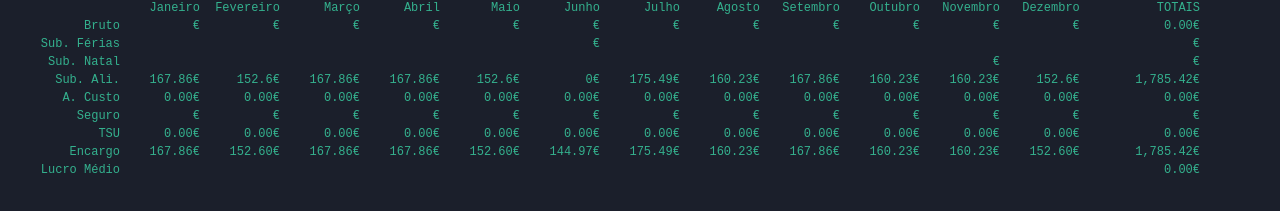
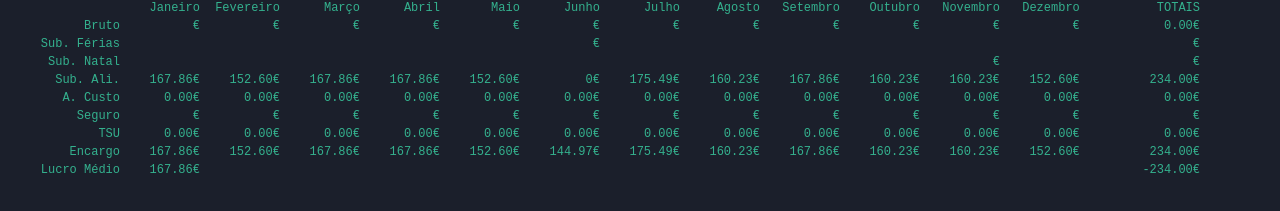
Before and after one commit to BernardoResende/Bernardo-Resende, an Angular app: page / in a window 1280 px wide. Shown: the part 369-580 px from the top of the page. Built offline with nearby package versions, Linux system fonts and the light colour scheme.

Commit message:
2 files modified

```diff
--- a/src/app/simulator/simulator.component.html
+++ b/src/app/simulator/simulator.component.html
@@ -107,18 +107,18 @@
 										</div>
 
                     <div class="row ">
-											<div class="col-sm-1 "><div class="col-sm ">{{jan}}€</div></div>
-											<div class="col-sm-1 "><div class="col-sm ">{{fev}}€</div></div>
-											<div class="col-sm-1 "><div class="col-sm ">{{mar}}€</div></div>
-											<div class="col-sm-1 "><div class="col-sm ">{{abr}}€</div></div>
-											<div class="col-sm-1 "><div class="col-sm ">{{mai}}€</div></div>
+											<div class="col-sm-1 "><div class="col-sm ">{{jan*sAli | number:'1.2-2'}}€</div></div>
+											<div class="col-sm-1 "><div class="col-sm ">{{fev*sAli | number:'1.2-2'}}€</div></div>
+											<div class="col-sm-1 "><div class="col-sm ">{{mar*sAli | number:'1.2-2'}}€</div></div>
+											<div class="col-sm-1 "><div class="col-sm ">{{abr*sAli | number:'1.2-2'}}€</div></div>
+											<div class="col-sm-1 "><div class="col-sm ">{{mai*sAli | number:'1.2-2'}}€</div></div>
 											<div class="col-sm-1 "><div class="col-sm ">0€</div></div>
-											<div class="col-sm-1 "><div class="col-sm ">{{jul}}€</div></div>
-											<div class="col-sm-1 "><div class="col-sm ">{{ago}}€</div></div>
-											<div class="col-sm-1 "><div class="col-sm ">{{set}}€</div></div>
-											<div class="col-sm-1 "><div class="col-sm ">{{out}}€</div></div>
-											<div class="col-sm-1 "><div class="col-sm ">{{nov}}€</div></div>
-											<div class="col-sm-1 "><div class="col-sm ">{{dez}}€</div></div>
+											<div class="col-sm-1 "><div class="col-sm ">{{jul*sAli | number:'1.2-2'}}€</div></div>
+											<div class="col-sm-1 "><div class="col-sm ">{{ago*sAli | number:'1.2-2'}}€</div></div>
+											<div class="col-sm-1 "><div class="col-sm ">{{set*sAli | number:'1.2-2'}}€</div></div>
+											<div class="col-sm-1 "><div class="col-sm ">{{out*sAli | number:'1.2-2'}}€</div></div>
+											<div class="col-sm-1 "><div class="col-sm ">{{nov*sAli | number:'1.2-2'}}€</div></div>
+											<div class="col-sm-1 "><div class="col-sm ">{{dez*sAli | number:'1.2-2'}}€</div></div>
 										</div>
 
                       <div class="row ">
@@ -168,18 +168,33 @@
 
                     <div class="row">
 											<!-- <div class="col-sm-1 "><div class="col-sm ">{{brutos+jan | currency : 'EUR' : true : '1.2-2'}}</div></div> -->
-											<div class="col-sm-1 "><div class="col-sm ">{{brutos+jan+(aCusto*11/12)+(brutos*0.2375) | number:'1.2-2'}}€</div></div>
-                      <div class="col-sm-1 "><div class="col-sm ">{{brutos+fev+(aCusto*11/12)+(brutos*0.2375) | number:'1.2-2'}}€</div></div>
-											<div class="col-sm-1 "><div class="col-sm ">{{brutos+mar+(aCusto*11/12)+(brutos*0.2375) | number:'1.2-2'}}€</div></div>
-											<div class="col-sm-1 "><div class="col-sm ">{{brutos+abr+(aCusto*11/12)+(brutos*0.2375) | number:'1.2-2'}}€</div></div>
-											<div class="col-sm-1 "><div class="col-sm ">{{brutos+mai+(aCusto*11/12)+(brutos*0.2375) | number:'1.2-2'}}€</div></div>
-											<div class="col-sm-1 "><div class="col-sm ">{{brutos+jun+(aCusto*11/12)+(brutos*0.2375) | number:'1.2-2'}}€</div></div>
-											<div class="col-sm-1 "><div class="col-sm ">{{brutos+jul+(aCusto*11/12)+(brutos*0.2375) | number:'1.2-2'}}€</div></div>
-											<div class="col-sm-1 "><div class="col-sm ">{{brutos+ago+(aCusto*11/12)+(brutos*0.2375) | number:'1.2-2'}}€</div></div>
-											<div class="col-sm-1 "><div class="col-sm ">{{brutos+set+(aCusto*11/12)+(brutos*0.2375) | number:'1.2-2'}}€</div></div>
-											<div class="col-sm-1 "><div class="col-sm ">{{brutos+out+(aCusto*11/12)+(brutos*0.2375) | number:'1.2-2'}}€</div></div>
-											<div class="col-sm-1 "><div class="col-sm ">{{brutos+nov+(aCusto*11/12)+(brutos*0.2375) | number:'1.2-2'}}€</div></div>
-											<div class="col-sm-1 "><div class="col-sm ">{{brutos+dez+(aCusto*11/12)+(brutos*0.2375) | number:'1.2-2'}}€</div></div>
+											<div class="col-sm-1 "><div class="col-sm ">{{brutos+(jan*sAli)+(aCusto*11/12)+(brutos*0.2375) | number:'1.2-2'}}€</div></div>
+                      <div class="col-sm-1 "><div class="col-sm ">{{brutos+(fev*sAli)+(aCusto*11/12)+(brutos*0.2375) | number:'1.2-2'}}€</div></div>
+											<div class="col-sm-1 "><div class="col-sm ">{{brutos+(mar*sAli)+(aCusto*11/12)+(brutos*0.2375) | number:'1.2-2'}}€</div></div>
+											<div class="col-sm-1 "><div class="col-sm ">{{brutos+(abr*sAli)+(aCusto*11/12)+(brutos*0.2375) | number:'1.2-2'}}€</div></div>
+											<div class="col-sm-1 "><div class="col-sm ">{{brutos+(mai*sAli)+(aCusto*11/12)+(brutos*0.2375) | number:'1.2-2'}}€</div></div>
+											<div class="col-sm-1 "><div class="col-sm ">{{brutos+(jun*sAli)+(aCusto*11/12)+(brutos*0.2375) | number:'1.2-2'}}€</div></div>
+											<div class="col-sm-1 "><div class="col-sm ">{{brutos+(jul*sAli)+(aCusto*11/12)+(brutos*0.2375) | number:'1.2-2'}}€</div></div>
+											<div class="col-sm-1 "><div class="col-sm ">{{brutos+(ago*sAli)+(aCusto*11/12)+(brutos*0.2375) | number:'1.2-2'}}€</div></div>
+											<div class="col-sm-1 "><div class="col-sm ">{{brutos+(set*sAli)+(aCusto*11/12)+(brutos*0.2375) | number:'1.2-2'}}€</div></div>
+											<div class="col-sm-1 "><div class="col-sm ">{{brutos+(out*sAli)+(aCusto*11/12)+(brutos*0.2375) | number:'1.2-2'}}€</div></div>
+											<div class="col-sm-1 "><div class="col-sm ">{{brutos+(nov*sAli)+(aCusto*11/12)+(brutos*0.2375) | number:'1.2-2'}}€</div></div>
+											<div class="col-sm-1 "><div class="col-sm ">{{brutos+(dez*sAli)+(aCusto*11/12)+(brutos*0.2375) | number:'1.2-2'}}€</div></div>
+										</div>
+
+                    <div class="row">
+											<div class="col-sm-1 "><div class="col-sm ">{{((negocio*jan)-brutos+(jan*sAli)+(aCusto*11/12)+(brutos*0.2375) | number:'1.2-2')}}€</div></div>
+                      <div class="col-sm-1 "><div class="col-sm "></div></div>
+											<div class="col-sm-1 "><div class="col-sm "></div></div>
+											<div class="col-sm-1 "><div class="col-sm "></div></div>
+											<div class="col-sm-1 "><div class="col-sm "></div></div>
+											<div class="col-sm-1 "><div class="col-sm "></div></div>
+											<div class="col-sm-1 "><div class="col-sm "></div></div>
+											<div class="col-sm-1 "><div class="col-sm "></div></div>
+											<div class="col-sm-1 "><div class="col-sm "></div></div>
+											<div class="col-sm-1 "><div class="col-sm "></div></div>
+											<div class="col-sm-1 "><div class="col-sm "></div></div>
+											<div class="col-sm-1 "><div class="col-sm "></div></div>
 										</div>
 
 									</div>
@@ -199,7 +214,7 @@
 										<div class="row "><div class="col-sm ">€</div></div>
 										<div class="row "><div class="col-sm ">{{brutos*14*0.2375 | number:'1.2-2'}}€</div></div>
 										<div class="row "><div class="col-sm ">{{(brutos*14)+totalsAli+(aCusto*11)+(brutos*14*0.2375) | number:'1.2-2'}}€</div></div>
-										<div class="row "><div class="col-sm ">{{negocio*20 | number:'1.2-2'}}€</div></div>
+										<div class="row "><div class="col-sm ">{{(negocio*20*12)-((brutos*14)+totalsAli+(aCusto*11)+(brutos*14*0.2375)) | number:'1.2-2'}}€</div></div>
 
 									</div>
 								</div>
--- a/src/app/simulator/simulator.component.ts
+++ b/src/app/simulator/simulator.component.ts
@@ -18,18 +18,18 @@ export class SimulatorComponent implements OnInit {
   tsu:number=null;
   negocio:number=null;
 
-    jan=Math.round((22*this.sAli)*1e2)/1e2;
-    fev=Math.round((20*this.sAli)*1e2)/1e2;
-    mar=Math.round((22*this.sAli)*1e2)/1e2;
-    abr=Math.round((22*this.sAli)*1e2)/1e2;
-    mai=Math.round((20*this.sAli)*1e2)/1e2;
-    jun=Math.round((19*this.sAli)*1e2)/1e2;
-    jul=Math.round((23*this.sAli)*1e2)/1e2;
-    ago=Math.round((21*this.sAli)*1e2)/1e2;
-    set=Math.round((22*this.sAli)*1e2)/1e2;
-    out=Math.round((21*this.sAli)*1e2)/1e2;
-    nov=Math.round((21*this.sAli)*1e2)/1e2;
-    dez=Math.round((20*this.sAli)*1e2)/1e2;
+    jan=22;
+    fev=20;
+    mar=22;
+    abr=22;
+    mai=20;
+    jun=19;
+    jul=23;
+    ago=21;
+    set=22;
+    out=21;
+    nov=21;
+    dez=20;
 
   totalsAli=Math.round((this.jan+this.fev+this.mar+this.abr+this.mai+this.jul+this.ago+this.set+this.out+this.nov+this.dez)*1e2)/1e2;
 
```
